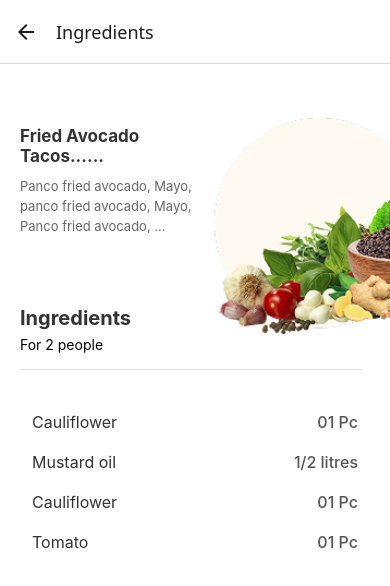
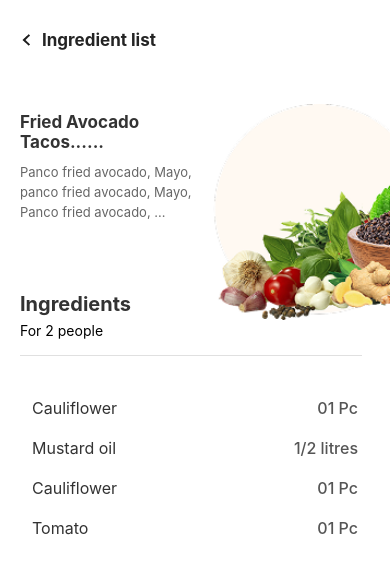
Before and after one commit to Heyamn/PartyMenuApp, a React Native app: screen /Ingredients in a window 390 px wide. Shown: the top 586 px of the page. Built offline with nearby package versions, Linux system fonts and the light colour scheme; what react-native-worklets would draw is missing.

Commit message:
feat: adding popup and ingredient screen

```diff
--- a/App.js
+++ b/App.js
@@ -9,7 +9,7 @@ const Stack = createStackNavigator();
 export default function App() {
   return (
     <NavigationContainer>
-      <Stack.Navigator initialRouteName="Home">
+      <Stack.Navigator initialRouteName="Home" screenOptions={{ headerShown: false }}>
         <Stack.Screen name="Home" component={HomeScreen} />
         <Stack.Screen name="Ingredients" component={IngredientScreen} />
       </Stack.Navigator>
--- a/src/components/DishCard.js
+++ b/src/components/DishCard.js
@@ -1,15 +1,18 @@
 import { View, Text, StyleSheet, TouchableOpacity, Image } from 'react-native';
 
-const DishCard = ({ dish, onToggleSelect, onViewIngredients }) => {
+const DishCard = ({ dish, onToggleSelect, onViewIngredients, onReadMore }) => {
   return (
     <View style={styles.card}>
       <View style={styles.row}>
         <View style={styles.content}>
           <Text style={styles.name}>{dish.name}</Text>
-          <Text style={styles.description} numberOfLines={2}>
-            {dish.description}
-            <Text style={styles.readMore}> Read more</Text>
-          </Text>
+          <TouchableOpacity onPress={onReadMore}>
+            <Text style={styles.description} numberOfLines={2}>
+              {dish.description}
+
+              <Text style={styles.readMore}> Read more</Text>
+            </Text>
+          </TouchableOpacity>
 
           <TouchableOpacity style={styles.category} onPress={onViewIngredients}>
             <Image
@@ -38,7 +41,6 @@ const DishCard = ({ dish, onToggleSelect, onViewIngredients }) => {
               >
                 {dish.selected ? 'Remove' : 'Add'}
               </Text>
-
               {!dish.selected && (
                 <Image
                   source={require('../assets/Vector.png')}
@@ -57,9 +59,8 @@ const styles = StyleSheet.create({
   card: {
     backgroundColor: '#fff',
     padding: 16,
-    borderRadius: 12,
     marginVertical: 8,
-    shadowColor: '#000',
+    border:'0 0 1 0',
     elevation: 3,
   },
   row: {
@@ -77,6 +78,8 @@ const styles = StyleSheet.create({
     fontWeight: '700',
   },
   description: {
+    display: 'flex',
+    alignItems: 'center',
     color: '#7E7E7E',
     marginTop: 4,
     fontFamily: 'Open Sans',
@@ -84,8 +87,10 @@ const styles = StyleSheet.create({
     fontSize: 12,
   },
   readMore: {
-    fontWeight: 'bold',
-    color:'#1C1C1C'
+
+    fontFamily:'Open Sans',
+    fontWeight:'600',
+    color: '#1C1C1C',
   },
   category: {
     color: '#FF8800',
@@ -115,7 +120,7 @@ const styles = StyleSheet.create({
     left: 8,
     display: 'flex',
     flexDirection: 'row',
-    marginBottom:5
+    marginBottom: 5,
   },
   buttonText: {
     color: '#73AE78',
--- a/src/components/IconSwitch.js
+++ b/src/components/IconSwitch.js
@@ -12,7 +12,7 @@ const IconSwitch = ({ icon, value, onToggle, trackColor = '#eee', activeColor =
     }).start();
   }, [value]);
 
-  // Icon moves from left (0) to right (22)
+
   const translateX = anim.interpolate({
     inputRange: [0, 1],
     outputRange: [0, 22],
--- a/src/screens/HomeScreen.js
+++ b/src/screens/HomeScreen.js
@@ -1,11 +1,13 @@
-import { useState } from 'react';
-import { View, StyleSheet, Modal, TouchableOpacity, Text, ScrollView } from 'react-native';
+import { useState, useRef } from 'react';
+import { View, StyleSheet, Modal, TouchableOpacity, Text, ScrollView, Image } from 'react-native';
 import DishList from '../components/DishList';
 import HeaderTabs from '../components/HeaderTabs';
 import SearchBar from '../components/SearchBar';
 import SelectionSummary from '../components/SelectionSummary';
+import { useNavigation } from '@react-navigation/native';
 
 const HomeScreen = () => {
+  const navigation = useNavigation();
   const [activeTab, setActiveTab] = useState('All');
   const [searchTerm, setSearchTerm] = useState('');
   const [ingredientsModalVisible, setIngredientsModalVisible] = useState(false);
@@ -13,15 +15,32 @@ const HomeScreen = () => {
 
   const [mainCourseTabCount, setMainCourseTabCount] = useState(0);
   const [mainCoursesSelected, setMainCoursesSelected] = useState(0);
+  const [selectedIds, setSelectedIds] = useState([]);
 
   const handleMainCourseCountsChange = ({ tabCount, selectedCount }) => {
     setMainCourseTabCount(tabCount);
     setMainCoursesSelected(selectedCount);
   };
 
-  const handleViewIngredients = (dish) => {
+  // Open popup for Read More
+  const handleReadMore = (dish) => {
     setSelectedDish(dish);
     setIngredientsModalVisible(true);
+  };
+
+  // Navigate to IngredientScreen for Ingredients button
+  const handleViewIngredients = (dish) => {
+    navigation.navigate('Ingredients', { dish });
+  };
+
+  // Add this handler to toggle selection for the modal
+  const handleToggleSelect = (dishId) => {
+    setSelectedIds((prev) =>
+      prev.includes(dishId)
+        ? prev.filter((id) => id !== dishId)
+        : [...prev, dishId]
+    );
+    setSelectedDish((prev) => prev ? { ...prev, selected: !prev.selected } : prev);
   };
 
   const closeIngredientsModal = () => {
@@ -43,40 +62,62 @@ const HomeScreen = () => {
           activeTab={activeTab}
           searchTerm={searchTerm}
           onMainCourseCountsChange={handleMainCourseCountsChange}
+          onReadMore={handleReadMore}
           onViewIngredients={handleViewIngredients}
+          selectedIds={selectedIds}
+          setSelectedIds={setSelectedIds}
         />
       </View>
       <View style={styles.summaryContainer}>
         <SelectionSummary
           totalSelectedDishes={mainCoursesSelected}
-          // onContinuePress={handleContinuePress}
         />
       </View>
-
-      {/* Ingredients Modal */}
+      {/* Read More Modal - Custom UI */}
       <Modal
         visible={ingredientsModalVisible}
         transparent={true}
         animationType="slide"
         onRequestClose={closeIngredientsModal}
       >
-        <View style={styles.modalOverlay}>
-          <View style={styles.modalContent}>
-            <View style={styles.modalHeader}>
-              <Text style={styles.modalTitle}>Ingredients</Text>
-              <TouchableOpacity onPress={closeIngredientsModal}>
-                <Text style={styles.closeButton}>✕</Text>
+        <TouchableOpacity
+          style={customModalStyles.overlay}
+          activeOpacity={1}
+          onPress={closeIngredientsModal}
+        >
+          <TouchableOpacity
+            activeOpacity={1}
+            style={customModalStyles.bottomSheet}
+            onPress={() => {}}
+          >
+            {selectedDish?.image ? (
+              <Image
+                source={typeof selectedDish.image === 'string' && selectedDish.image.startsWith('http') ? { uri: selectedDish.image } : selectedDish.image}
+                style={customModalStyles.dishImage}
+                resizeMode="cover"
+              />
+            ) : (
+              <Image source={require('../assets/ingre.png')} style={customModalStyles.dishImage} resizeMode="cover" />
+            )}
+            <View style={customModalStyles.content}>
+              <View style={customModalStyles.headerRow}>
+                <Text style={customModalStyles.dishName}>{selectedDish?.name}</Text>
+                <TouchableOpacity style={customModalStyles.removeButton} onPress={() => handleToggleSelect(selectedDish.id)}>
+                  <Text style={customModalStyles.removeButtonText}>{selectedIds.includes(selectedDish?.id) ? 'Remove' : 'Add'}</Text>
+                </TouchableOpacity>
+              </View>
+              <Text style={customModalStyles.categoryText}>{selectedDish?.category?.name}</Text>
+              <Text style={customModalStyles.description}><Text style={{fontWeight:'bold'}}>North Indian </Text>{selectedDish?.description}</Text>
+              <TouchableOpacity style={customModalStyles.ingredientButton} onPress={() => handleViewIngredients(selectedDish)}>
+                <Image source={require('../assets/ingredient.png')} style={customModalStyles.ingredientIcon} />
+                <Text style={customModalStyles.ingredientText}>Ingredient</Text>
               </TouchableOpacity>
             </View>
-            <ScrollView style={styles.ingredientsList}>
-              {selectedDish?.ingredients?.map((ingredient, index) => (
-                <View key={index} style={styles.ingredientItem}>
-                  <Text style={styles.ingredientText}>• {ingredient}</Text>
-                </View>
-              ))}
-            </ScrollView>
-          </View>
-        </View>
+            <TouchableOpacity onPress={closeIngredientsModal} style={customModalStyles.closeButton}>
+              <Text style={{ fontSize: 24, color: '#7E7E7E', fontWeight: 'bold' }}>✕</Text>
+            </TouchableOpacity>
+          </TouchableOpacity>
+        </TouchableOpacity>
       </Modal>
     </View>
   );
@@ -142,4 +183,100 @@ const styles = StyleSheet.create({
   },
 });
 
+const customModalStyles = StyleSheet.create({
+  overlay: {
+    flex: 1,
+    backgroundColor: 'rgba(0,0,0,0.5)',
+    justifyContent: 'flex-end',
+    alignItems: 'stretch',
+  },
+  bottomSheet: {
+    width: '100%',
+    height: 365,
+    backgroundColor: '#fff',
+    borderTopLeftRadius: 24,
+    borderTopRightRadius: 24,
+    paddingBottom: 16,
+    shadowColor: '#000',
+    shadowOffset: { width: 0, height: -2 },
+    shadowOpacity: 0.2,
+    shadowRadius: 8,
+    elevation: 8,
+    alignItems: 'center',
+    position: 'relative',
+    alignSelf: 'flex-end',
+    overflow: 'hidden',
+  },
+  dishImage: {
+    width: '100%',
+    height: 140,
+    borderTopLeftRadius: 24,
+    borderTopRightRadius: 24,
+    marginBottom: 12,
+  },
+  content: {
+    width: '100%',
+    paddingHorizontal: 20,
+    marginTop: 8,
+  },
+  headerRow: {
+    flexDirection: 'row',
+    justifyContent: 'space-between',
+    alignItems: 'center',
+    marginBottom: 4,
+  },
+  dishName: {
+    fontSize: 20,
+    fontWeight: '700',
+    color: '#1C1C1C',
+    flex: 1,
+  },
+  removeButton: {
+    backgroundColor: '#FFF5EA',
+    borderRadius: 8,
+    paddingHorizontal: 16,
+    paddingVertical: 6,
+    marginLeft: 12,
+  },
+  removeButtonText: {
+    color: '#FF941A',
+    fontWeight: '700',
+    fontSize: 16,
+  },
+  categoryText: {
+    color: '#FF941A',
+    fontWeight: '700',
+    fontSize: 14,
+    marginBottom: 4,
+  },
+  description: {
+    color: '#1C1C1C',
+    fontSize: 14,
+    marginBottom: 16,
+  },
+  ingredientButton: {
+    flexDirection: 'row',
+    alignItems: 'center',
+    backgroundColor: 'transparent',
+    marginTop: 8,
+  },
+  ingredientIcon: {
+    width: 22,
+    height: 22,
+    marginRight: 6,
+    marginTop: 2,
+  },
+  ingredientText: {
+    color: '#FF941A',
+    fontWeight: '700',
+    fontSize: 16,
+  },
+  closeButton: {
+    position: 'absolute',
+    top: 8,
+    right: 12,
+    zIndex: 10,
+  },
+});
+
 export default HomeScreen;
--- a/src/screens/IngredientScreen.js
+++ b/src/screens/IngredientScreen.js
@@ -5,9 +5,12 @@ import {
   Image,
   StyleSheet,
   SafeAreaView,
-  ScrollView
+  ScrollView,
+  TouchableOpacity,
 } from 'react-native';
+import { useNavigation } from '@react-navigation/native';
 const IngredientScreen = () => {
+  const navigation = useNavigation();
   const dish = {
     name: 'Fried Avocado Tacos...... ',
     description:
@@ -25,6 +28,16 @@ const IngredientScreen = () => {
 
   return (
     <SafeAreaView style={styles.container}>
+    <View style={{display:'flex', flexDirection:'row', alignItems:'center', gap:10, marginTop:30, marginLeft:20}}>
+      <TouchableOpacity onPress={() => navigation.goBack()}>
+      <Image
+        source={require('../assets/Group1000007397.png')}
+        size={12}
+        style={styles.leftIcon}
+      />
+      </TouchableOpacity>
+      <Text style={{fontSize:17, fontWeight:'700', color:'#242424'}}>Ingredient list</Text>
+      </View>
       <ScrollView showsVerticalScrollIndicator={false}>
         {/* Dish header row */}
         <View style={styles.headerSection}>
@@ -53,7 +66,7 @@ const IngredientScreen = () => {
           />
         </View>
 
-
+        {/* Ingredients box */}
         <View style={styles.ingredientsBox}>
 
           {ingredients.map((item, index) => (
```
Also changed, not shown: src/components/DishList.js (+6 -4 lines).
